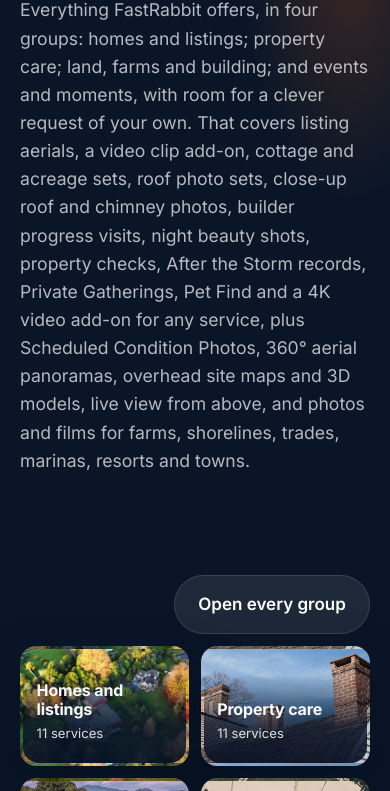
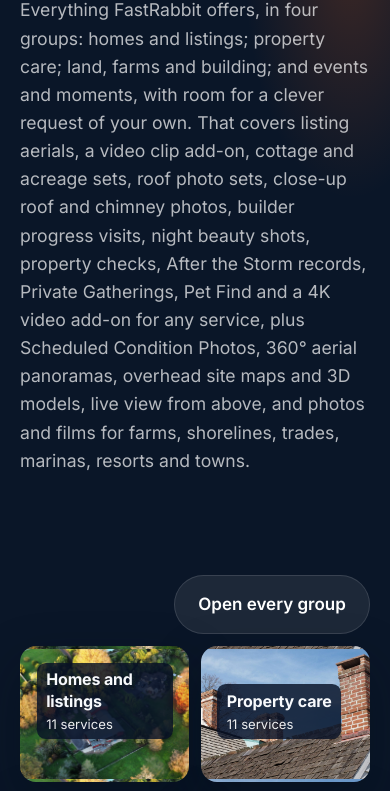
Before and after one commit to a990145570/fastrabbit-site, a plain HTML site: page services.html in a window 390 px wide. Shown: the part 246-1037 px from the top of the page. Drawn offline with Linux system fonts and the light colour scheme.

Commit message:
FastRabbit website: fitted dark label box on service tiles (no gradient, bigger bottom gap); flight record sent with every delivery, blurred or cropped out

```diff
--- a/assets/css/styles.css
+++ b/assets/css/styles.css
@@ -1074,7 +1074,7 @@ a.stock-caption:hover {
   flex-direction: column;
   justify-content: flex-end;
   min-height: 170px;
-  padding: 1.1rem 1.1rem 1.55rem;
+  padding: 1.1rem 1.1rem 3.1rem;
   border-radius: var(--radius);
   color: #fff;
   text-decoration: none;
@@ -1084,22 +1084,17 @@ a.stock-caption:hover {
   box-shadow: var(--shadow);
   border: 3px solid transparent;
 }
-.group-tile::after {
-  content: "";
-  position: absolute;
-  left: 0;
-  right: 0;
-  bottom: 0;
-  height: 6.1rem;
-  pointer-events: none;
-  z-index: 0;
-  border-radius: 0 0 var(--radius) var(--radius);
-  background: linear-gradient(to top, rgba(8, 18, 38, 0.92) 0%, rgba(8, 18, 38, 0.78) 42%, rgba(8, 18, 38, 0) 100%);
+/* v2 tile label: a fitted dark box behind only the title and count; the rest of the photo stays clear */
+.group-tile .tile-label {
+  align-self: flex-start;
+  max-width: 100%;
+  padding: 0.5rem 0.75rem 0.55rem;
+  border-radius: 0.65rem;
+  background: rgba(8, 18, 38, 0.82);
+  line-height: 1.25;
 }
-.group-tile strong,
-.group-tile span { position: relative; z-index: 1; }
 .group-tile strong { font-size: 1.12rem; letter-spacing: -0.01em; line-height: 1.2; }
-.group-tile span { font-size: 0.82rem; opacity: 0.85; margin-top: 0.25rem; }
+.group-tile span { display: block; font-size: 0.82rem; opacity: 0.92; margin-top: 0.25rem; }
 .group-tile[aria-selected="true"] { border-color: var(--orange-500); }
 .group-tile:focus-visible { outline: 3px solid var(--orange-400); outline-offset: 3px; }
 .group-panel { margin: 0 0 2.75rem; scroll-margin-top: 90px; }
@@ -1155,10 +1150,16 @@ a.stock-caption:hover {
 }
 @media (max-width: 640px) {
   .group-tiles { grid-template-columns: repeat(2, 1fr); gap: 0.7rem; }
-  .group-tile { min-height: 120px; padding: 0.85rem 0.85rem 1.2rem; }
-  .group-tile::after { height: 5.6rem; }
+  .group-tile { min-height: 120px; padding: 0.85rem 0.85rem 2.5rem; }
+  .group-tile .tile-label { padding: 0.4rem 0.6rem 0.45rem; border-radius: 0.55rem; }
   .group-tile strong { font-size: 1rem; }
   .link-cards { grid-template-columns: 1fr; }
+}
+@media (max-width: 360px) {
+  .group-tile { padding-left: 0.5rem; padding-right: 0.5rem; border-width: 2px; }
+  .group-tile .tile-label { padding: 0.35rem 0.45rem 0.4rem; }
+  .group-tile strong { font-size: 0.92rem; letter-spacing: -0.015em; }
+  .group-tile span { font-size: 0.78rem; }
 }
 
 /* —— v14 colour: whole site on the nav navy (#0a1628) —— */
--- a/services.html
+++ b/services.html
@@ -54,20 +54,28 @@
       <div class="container">
         <div class="group-tiles">
           <a class="group-tile" href="#grp-homes" style="background-image:url('assets/img/listing-autumn.jpg')">
+            <div class="tile-label">
               <strong>Homes and listings</strong>
               <span>11 services</span>
+            </div>
           </a>
           <a class="group-tile" href="#grp-care" style="background-image:url('assets/img/roof-chimney.jpg')">
+            <div class="tile-label">
               <strong>Property care</strong>
               <span>11 services</span>
+            </div>
           </a>
           <a class="group-tile" href="#grp-land" style="background-image:url('assets/img/farm.jpg')">
+            <div class="tile-label">
               <strong>Land, farms and building</strong>
               <span>12 services</span>
+            </div>
           </a>
           <a class="group-tile" href="#grp-events" style="background-image:url('assets/img/private-gathering.jpg')">
+            <div class="tile-label">
               <strong>Events and moments</strong>
               <span>10 services</span>
+            </div>
           </a>
         </div>
       </div>
@@ -326,7 +334,7 @@
             <li>Coming Soon teaser aerials before the listing is live</li>
             <li>Neighbourhood reels of beaches, main streets and trails</li>
             <li>One reel can serve many listings in a town</li>
-            <li>People blurred unless they’ve agreed; homes only with the owner’s OK</li>
+            <li>People blurred or cropped out unless they’ve agreed; homes only with the owner’s OK</li>
             <li>Questions? Email sales@fastrabbit.org</li>
           </ul>
         </div>
@@ -995,7 +1003,7 @@
             <li>A full 360° view stitched from above your property</li>
             <li>Shows nearby water, parks, schools and shops</li>
             <li>Sharing options confirmed before you book</li>
-            <li>Anyone in view is blurred</li>
+            <li>Anyone in view is blurred or cropped out</li>
             <li>Questions? Email sales@fastrabbit.org</li>
           </ul>
         </div>
```
Also changed, not shown: about.html (+2 -2 lines), index.html (+8 -0 lines). Lines whose indentation alone changed are shown as unchanged.
